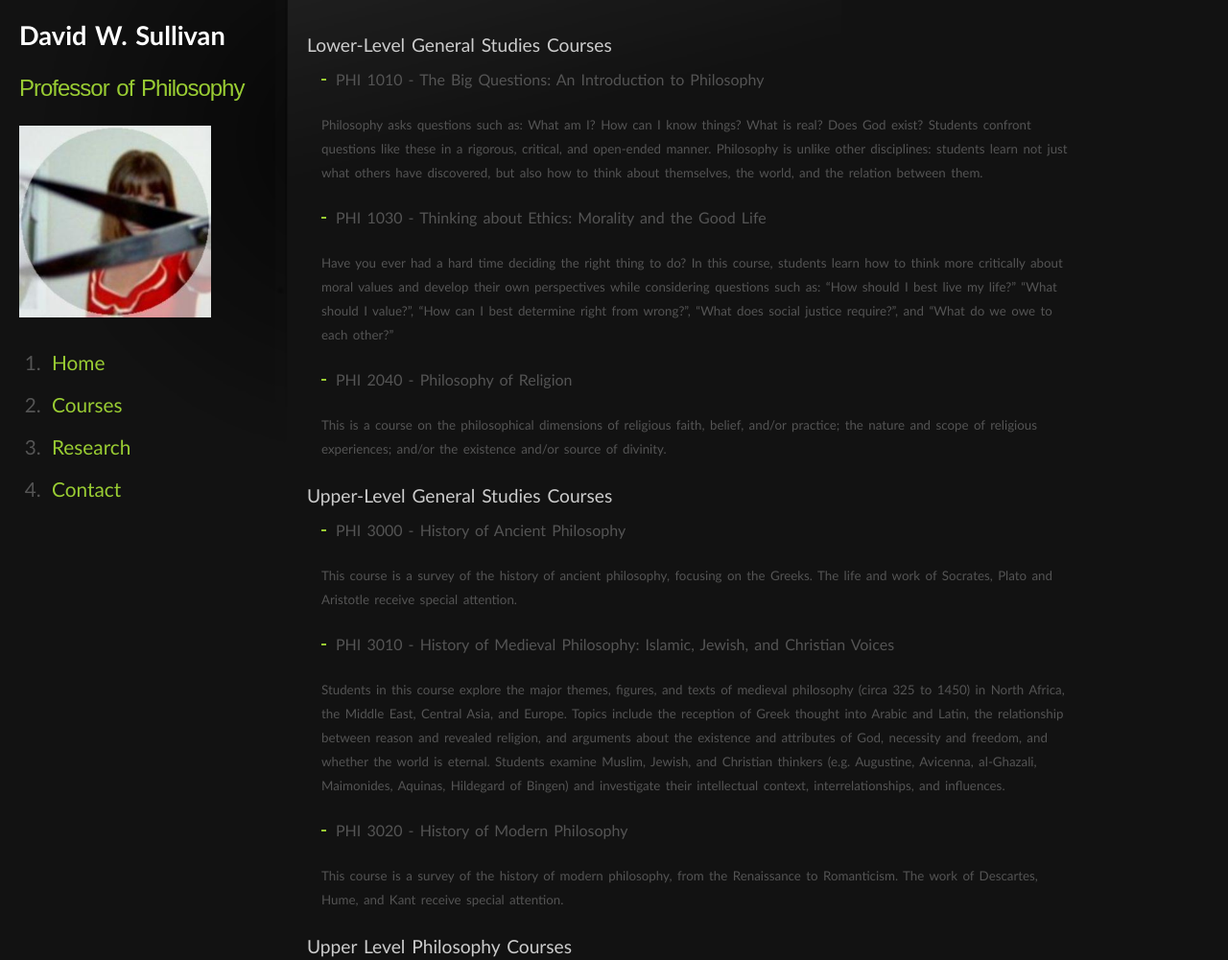
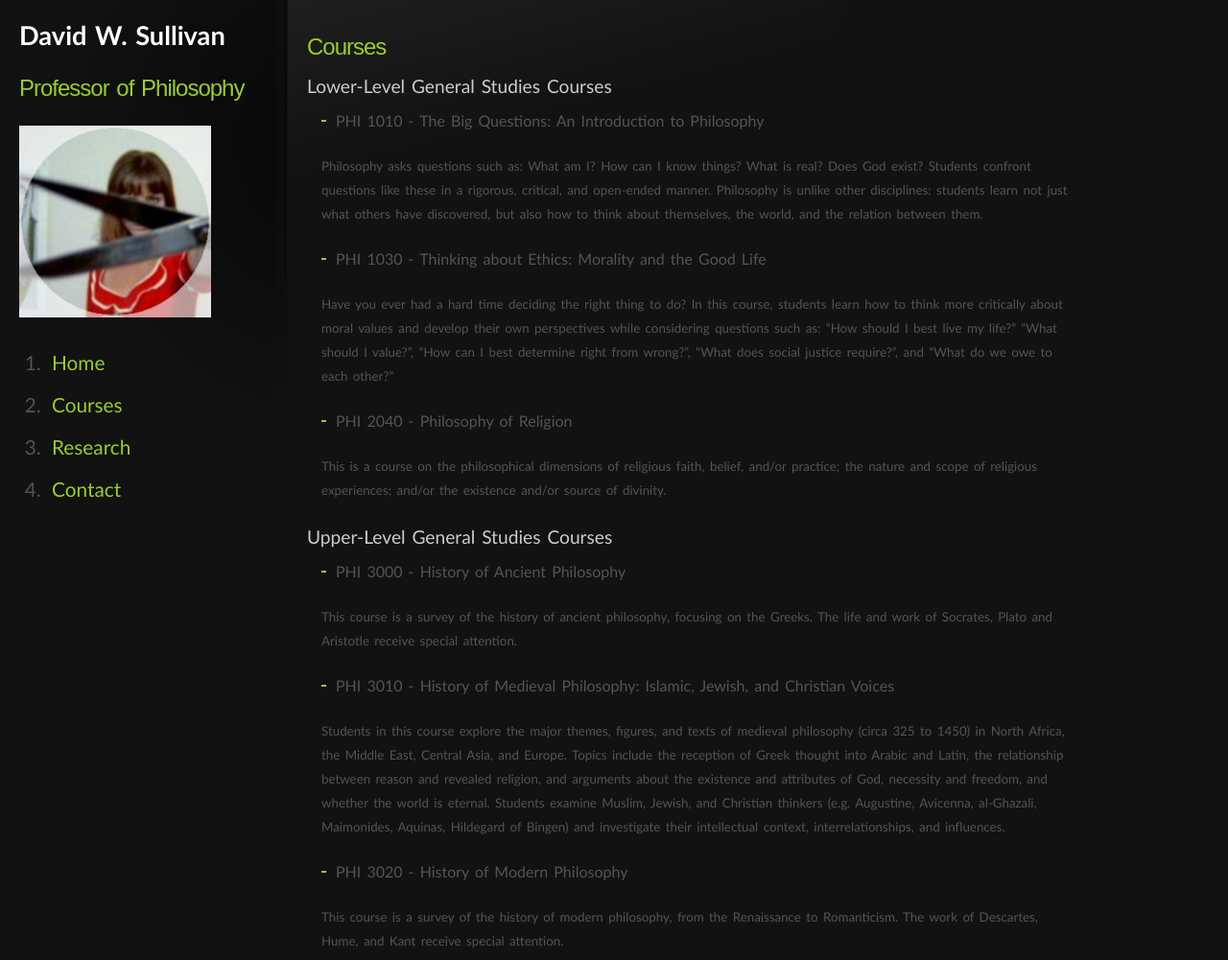
Before and after one commit to davidwsullivan/davidwsullivan.github.io, a plain HTML site: page courses.html in a window 1280 px wide. Shown: the top 1001 px of the page at 96% size. Drawn offline with Linux system fonts and the light colour scheme.

Commit message:
Add files via upload

```diff
--- a/courses.html
+++ b/courses.html
@@ -35,6 +35,7 @@
 	</div>
 
 	<div id="content">
+<h2>Courses</h2>
 
 <h3>Lower-Level General Studies Courses</h3>
 <ul>
```
